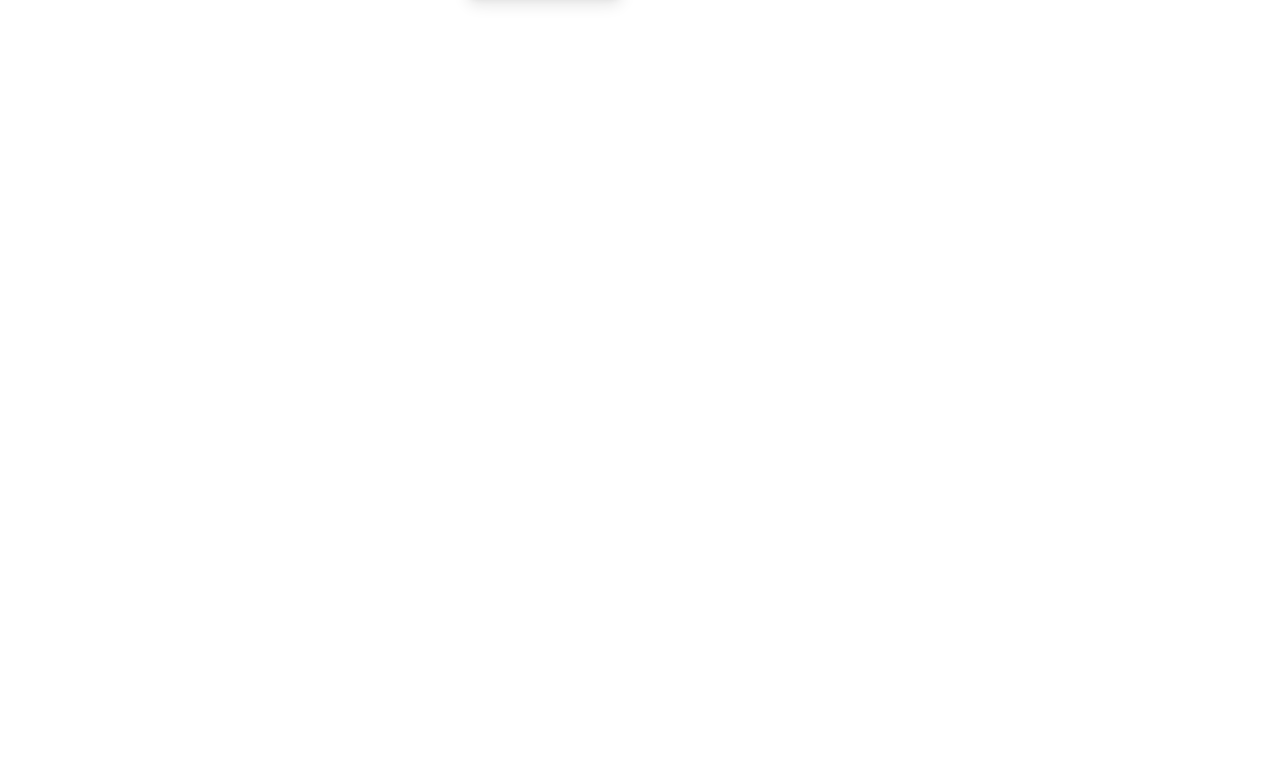
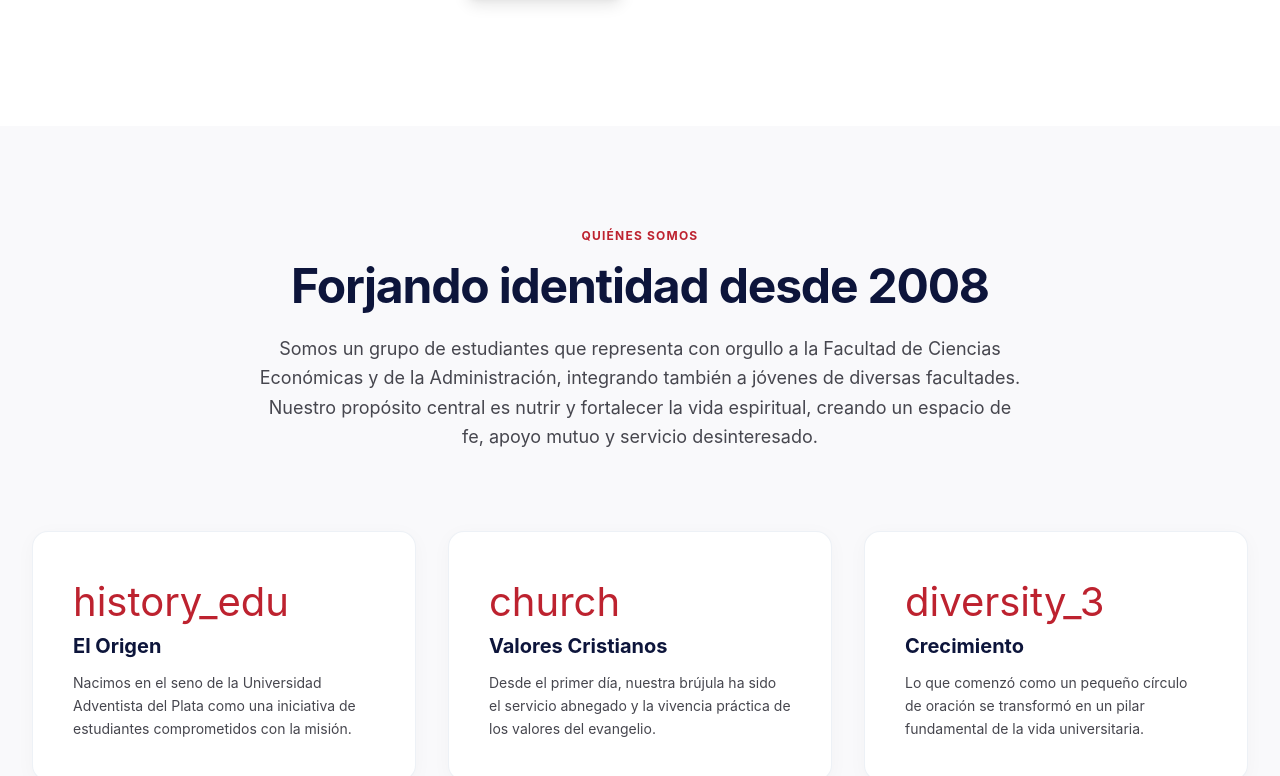
Before and after one commit to iam-facea/FACEA-landing-page-Frontend, a React (Vite) app in the folder frontend/: page / in a window 1280 px wide. Shown: the part 646-1422 px from the top of the page. Before the commit the page ends 800 px from the top, so only its background shows below. Built offline with nearby package versions, Linux system fonts and the light colour scheme.

Commit message:
feat(AboutUs): Generar la sección About Us implementando Cards para mostrar contenido

```diff
--- a/frontend/src/App.tsx
+++ b/frontend/src/App.tsx
@@ -2,6 +2,7 @@
 import "./App.css";
 import Home from "./pages/Home";
 import { Navbar } from "./components/layout/NavBar";
+import { AboutUs } from "./components/home/AboutUs";
 
 function App() {
   //const [count, setCount] = useState(0)
@@ -117,6 +118,7 @@
     <>
       <Navbar />
       <Home />
+      <AboutUs />
     </>
   );
 }
--- a/frontend/src/components/home/AboutUs.tsx
+++ b/frontend/src/components/home/AboutUs.tsx
@@ -0,0 +1,75 @@
+import { Card } from "../ui/Card";
+//import gruposMisioneros from "../../assets/images/Grupos misioneros.jpg";
+//import vigiliaImage from "../../assets/images/vigilia.jpg";
+
+// 1. EXTRAEMOS LA DATA: Si mañana cambian los textos, solo tocás este array
+const valores = [
+  {
+    id: "origen",
+    icono: "history_edu", // Cambié el 2008 estático por un ícono para mantener simetría visual
+    titulo: "El Origen",
+    texto:
+      "Nacimos en el seno de la Universidad Adventista del Plata como una iniciativa de estudiantes comprometidos con la misión.",
+  },
+  {
+    id: "valores",
+    icono: "church",
+    titulo: "Valores Cristianos",
+    texto:
+      "Desde el primer día, nuestra brújula ha sido el servicio abnegado y la vivencia práctica de los valores del evangelio.",
+  },
+  {
+    id: "crecimiento",
+    icono: "diversity_3",
+    titulo: "Crecimiento",
+    texto:
+      "Lo que comenzó como un pequeño círculo de oración se transformó en un pilar fundamental de la vida universitaria.",
+  },
+];
+
+export const AboutUs = () => {
+  return (
+    // Agrupé todo en un solo contenedor grande para que tenga coherencia
+    <section id="nosotros" className="bg-[#f9f9fb] py-24">
+      {/* SECCIÓN A: Quiénes Somos (Header) */}
+      <div className="mx-auto max-w-7xl px-8 mb-20 text-center">
+        <span className="text-xs font-bold uppercase tracking-[0.1em] text-[#bd222f]">
+          Quiénes Somos
+        </span>
+        <h2 className="mt-4 text-4xl font-bold tracking-tight text-[#0d153b] md:text-5xl">
+          Forjando identidad desde 2008
+        </h2>
+        <p className="mx-auto mt-6 max-w-3xl text-lg leading-relaxed text-[#46464e]">
+          Somos un grupo de estudiantes que representa con orgullo a la Facultad
+          de Ciencias Económicas y de la Administración, integrando también a
+          jóvenes de diversas facultades. Nuestro propósito central es nutrir y
+          fortalecer la vida espiritual, creando un espacio de fe, apoyo mutuo y
+          servicio desinteresado.
+        </p>
+      </div>
+
+      {/* SECCIÓN B: Grilla de Tarjetas (Acá brilla tu UI Kit) */}
+      <div className="mx-auto max-w-7xl px-8">
+        <div className="grid gap-8 md:grid-cols-3">
+          {valores.map((valor) => (
+            // Usamos nuestra Card global. Le pasamos hoverEffect para que tenga interacción.
+            <Card key={valor.id} hoverEffect={true} padding="lg">
+              <span
+                className="material-symbols-outlined mb-4 text-[#bd222f]"
+                style={{ fontSize: 40 }}
+              >
+                {valor.icono}
+              </span>
+              <h3 className="mb-3 text-xl font-bold text-[#0d153b]">
+                {valor.titulo}
+              </h3>
+              <p className="text-sm leading-relaxed text-[#46464e]">
+                {valor.texto}
+              </p>
+            </Card>
+          ))}
+        </div>
+      </div>
+    </section>
+  );
+};
```
